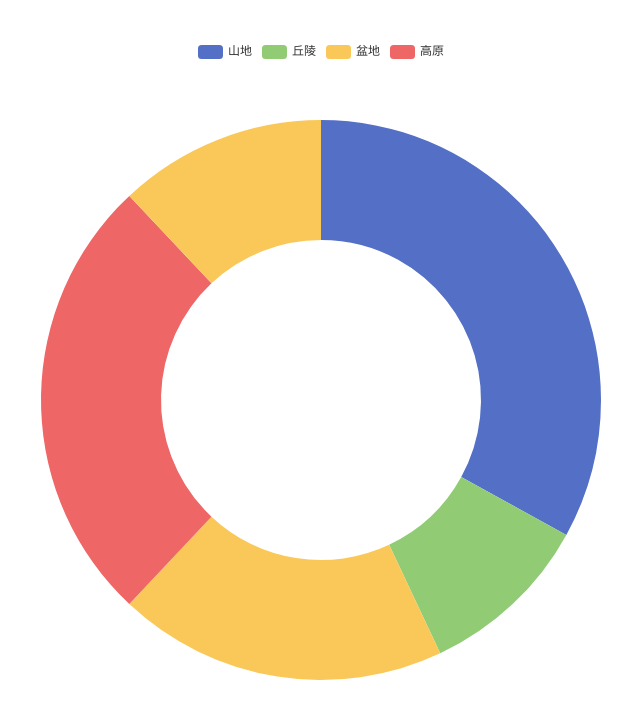
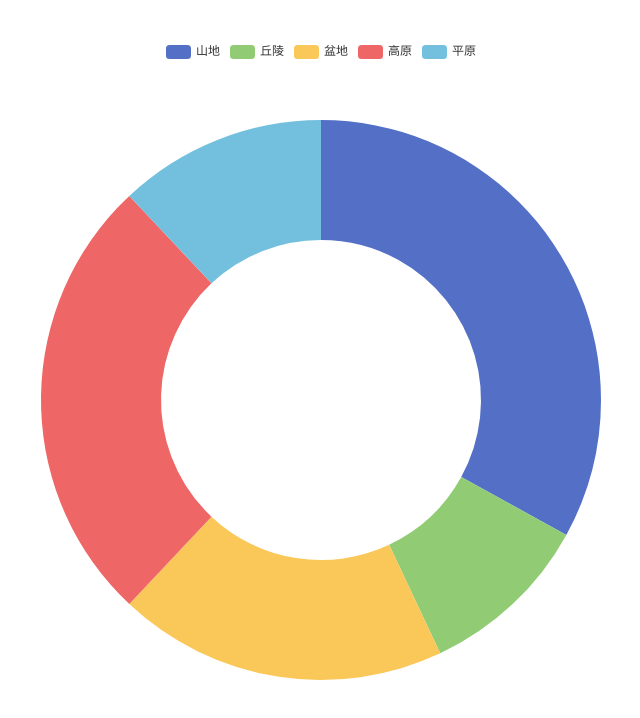
Before and after one commit to wangcaiyuan1/wangcaiyuan1.github, a plain HTML site: page index.html in a window 1280 px wide. Shown: the whole page, without its empty margins (319-959 px from the left). Drawn offline with nearby package versions, Linux system fonts and the light colour scheme.

Commit message:
Update index.html

```diff
--- a/index.html
+++ b/index.html
@@ -67,7 +67,7 @@
         { value: 10/100, name: '丘陵' },
         { value: 19/100, name: '盆地' },
         { value: 26/100, name: '高原' },
-        { value: 12/100, name: '盆地' }
+        { value: 12/100, name: '平原' }
       ]
     }
   ]
```
